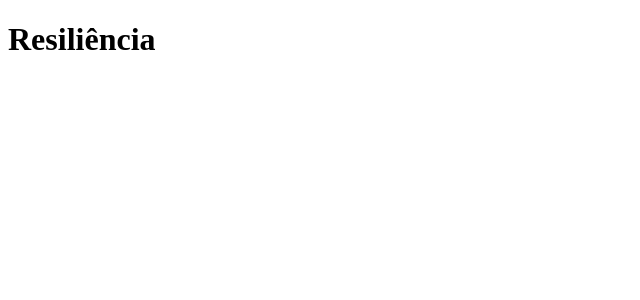
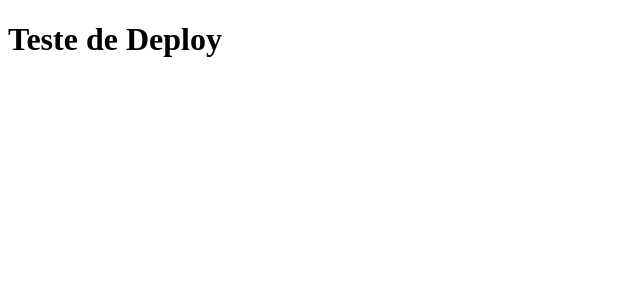
Before and after one commit to AislanSL/clone-tabnews, a Next.js app: page / in a window 1280 px wide. Shown: the top 300 px of the page, without its empty margins (0-640 px from the left). Built offline with nearby package versions, Linux system fonts and the light colour scheme.

Commit message:
teste para deploy

```diff
--- a/pages/index.js
+++ b/pages/index.js
@@ -1,5 +1,5 @@
 function Home() {
-    return <h1>Resiliência</h1>
+    return <h1>Teste de Deploy</h1>
 }
 
 export default Home;
```
